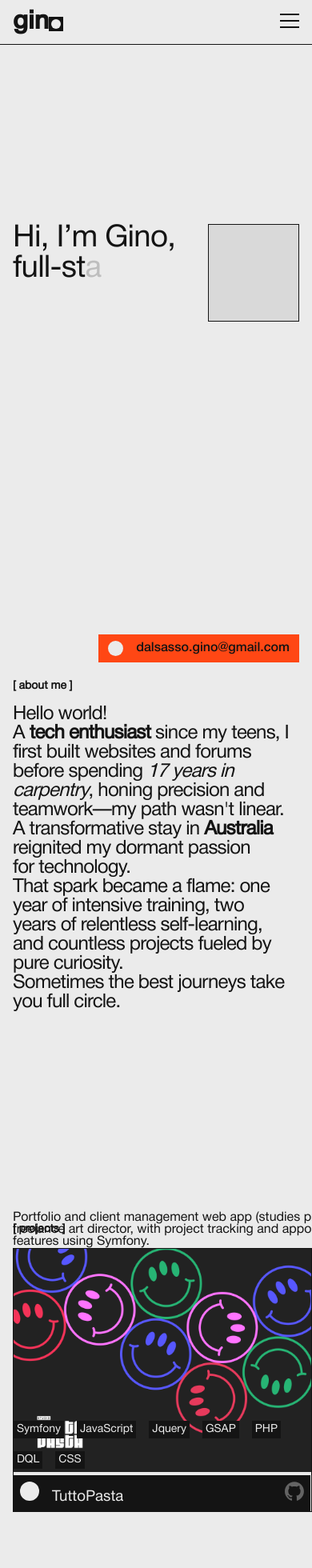
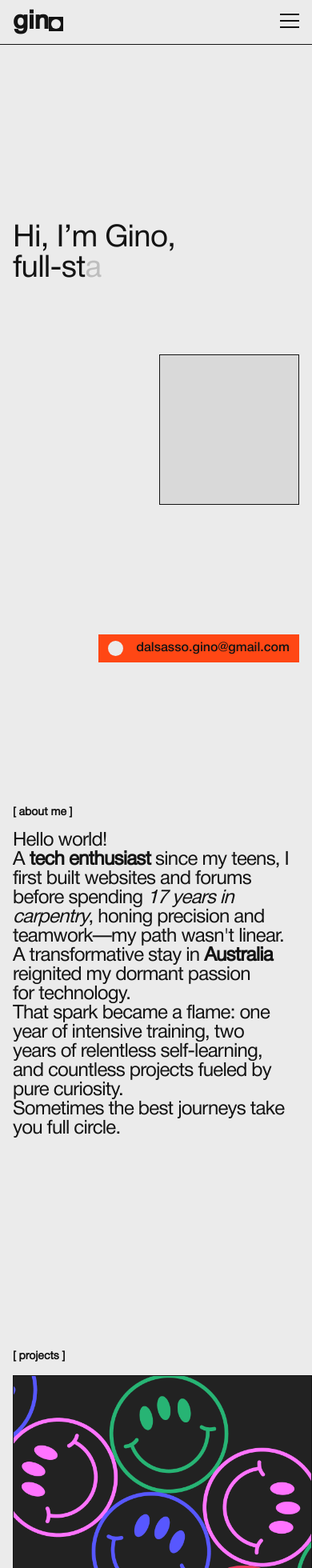
Before and after one commit to ginodalsasso/react-portfoliov2, a React (Vite) app: page / in a window 390 px wide. Shown: the top 1960 px of the page at 80% size. Built offline with nearby package versions, Linux system fonts and the light colour scheme.

Commit message:
UPDATE: responsive adjustement in Hero and Project section.

```diff
--- a/src/components/sections/Hero/Hero.module.css
+++ b/src/components/sections/Hero/Hero.module.css
@@ -1,13 +1,10 @@
 .heroSection {
-    /* height: 80svh; */
     padding-block: var(--vertical-space-section);
 }
 
 .heroContent {
     display: grid;
     grid-template-columns: 2fr 1fr;
-    /* justify-content: space-between; */
-    /* align-items: flex-end; */
     position: relative;
     padding-block: 4rem;
     padding-inline: var(--horizontal-padding-layout);
@@ -53,7 +50,6 @@
 }
 
 .buttonContainer {
-    /* align-self: flex-end; */
     z-index: 1000;
 }
 
@@ -65,7 +61,8 @@
 
 @media screen and (max-width: 768px) {
     .heroContent {
-        gap: 1rem;
+        grid-template-columns: 1fr;
+        gap: 3rem;
     }
 
     .heroTitle {
--- a/src/components/sections/Projects/Projects.module.css
+++ b/src/components/sections/Projects/Projects.module.css
@@ -147,16 +147,21 @@
     }
 
     .projectsWrapper {
+        position: relative;
         flex-direction: column;
     }
 
-    .projectNumber {
+    .projectInfo {
         display: none;
     }
 
     .projectList {
         width: 100%;
         margin: 0 auto;
+    }
+
+    .projectHeader {
+        border-right: none;
     }
 
     .projectHeader h3 {
@@ -169,6 +174,14 @@
         margin-bottom: unset;
     }
 
+    .projectImageWrapper img {
+        aspect-ratio: 4 / 5;
+
+        &:hover {
+            transform: scale(1.1);
+        }
+    }
+
     .projectItem {
         display: flex;
         flex-direction: column-reverse;
--- a/src/lib/animations/projectsAnimations.ts
+++ b/src/lib/animations/projectsAnimations.ts
@@ -40,7 +40,7 @@ function buildTimeline(
                 if (onProjectChange) {
                     onProjectChange(currentIndex);
                 }
-            }
+            },
         },
     });
 
@@ -48,9 +48,12 @@ function buildTimeline(
     panels.forEach((panel, index) => {
         if (index === 0) return; // Skip the first panel
 
-        timeline.to(panel, {
-            xPercent: 0,
-        }, ">"); // slide in the next panel
+        timeline.to(
+            panel,
+            {
+                xPercent: 0,
+            },
+        ); // slide in the next panel
     });
 
     return timeline;
@@ -60,7 +63,7 @@ export function projectsAnimationsScroll({
     pinRef,
     trackRef,
     pannelSelector,
-    onProjectChange
+    onProjectChange,
 }: projectsAnimationsScrollType) {
     const pin = pinRef.current;
     const track = trackRef.current;
@@ -71,14 +74,15 @@ export function projectsAnimationsScroll({
     );
     if (!panels.length) return;
 
-
     const scrollSpeed = 1;
-    const totalDistance = Math.max(0, (panels.length - 1) * window.innerWidth * scrollSpeed); // total scroll distance with math max to avoid negative values
+    const totalDistance = Math.max(
+        0,
+        (panels.length - 1) * window.innerWidth * scrollSpeed
+    ); // total scroll distance with math max to avoid negative values
 
     setupInitialPanelStates(panels);
 
     const timeline = buildTimeline(pin, panels, totalDistance, onProjectChange);
-
 
     // Cleanup
     return () => {
```
